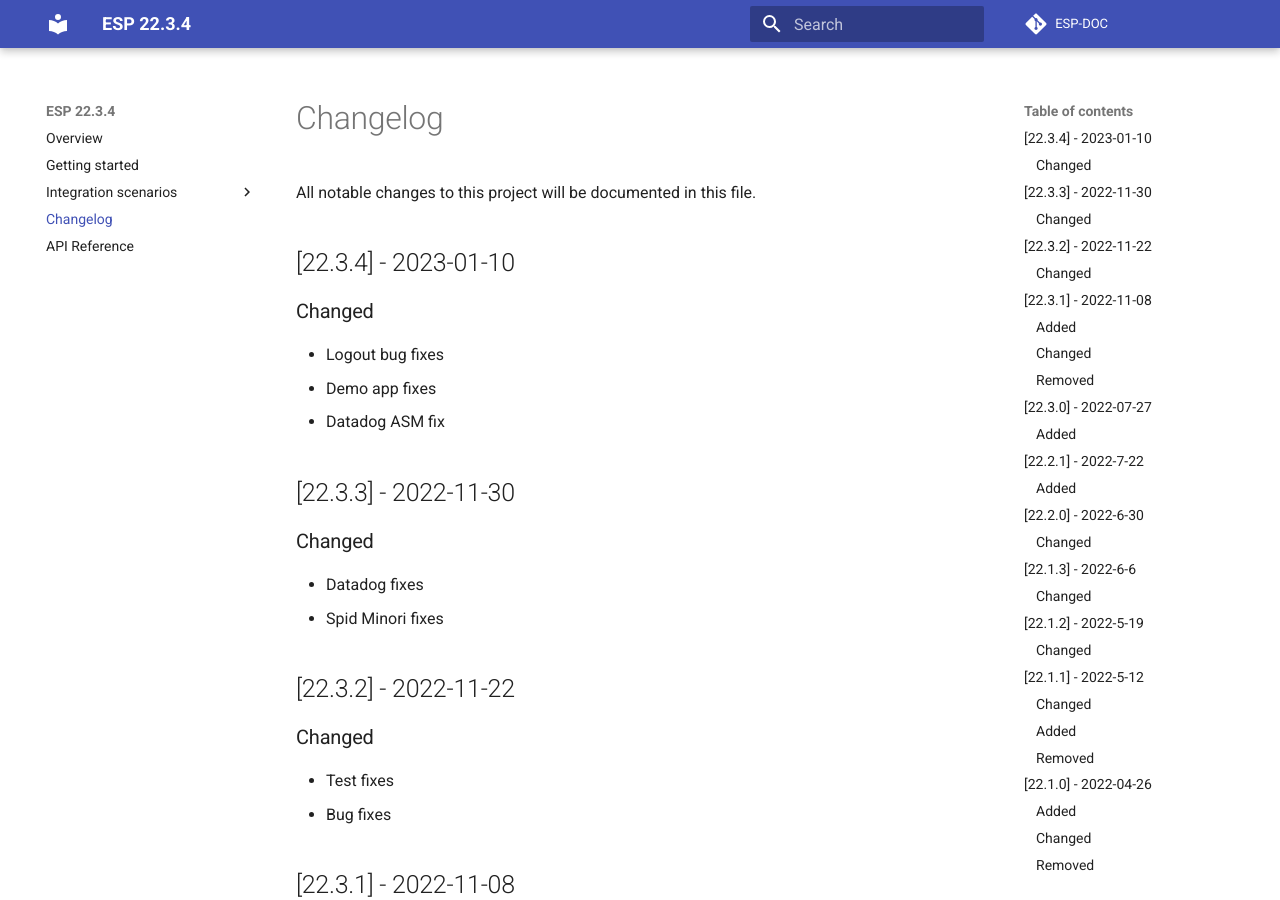
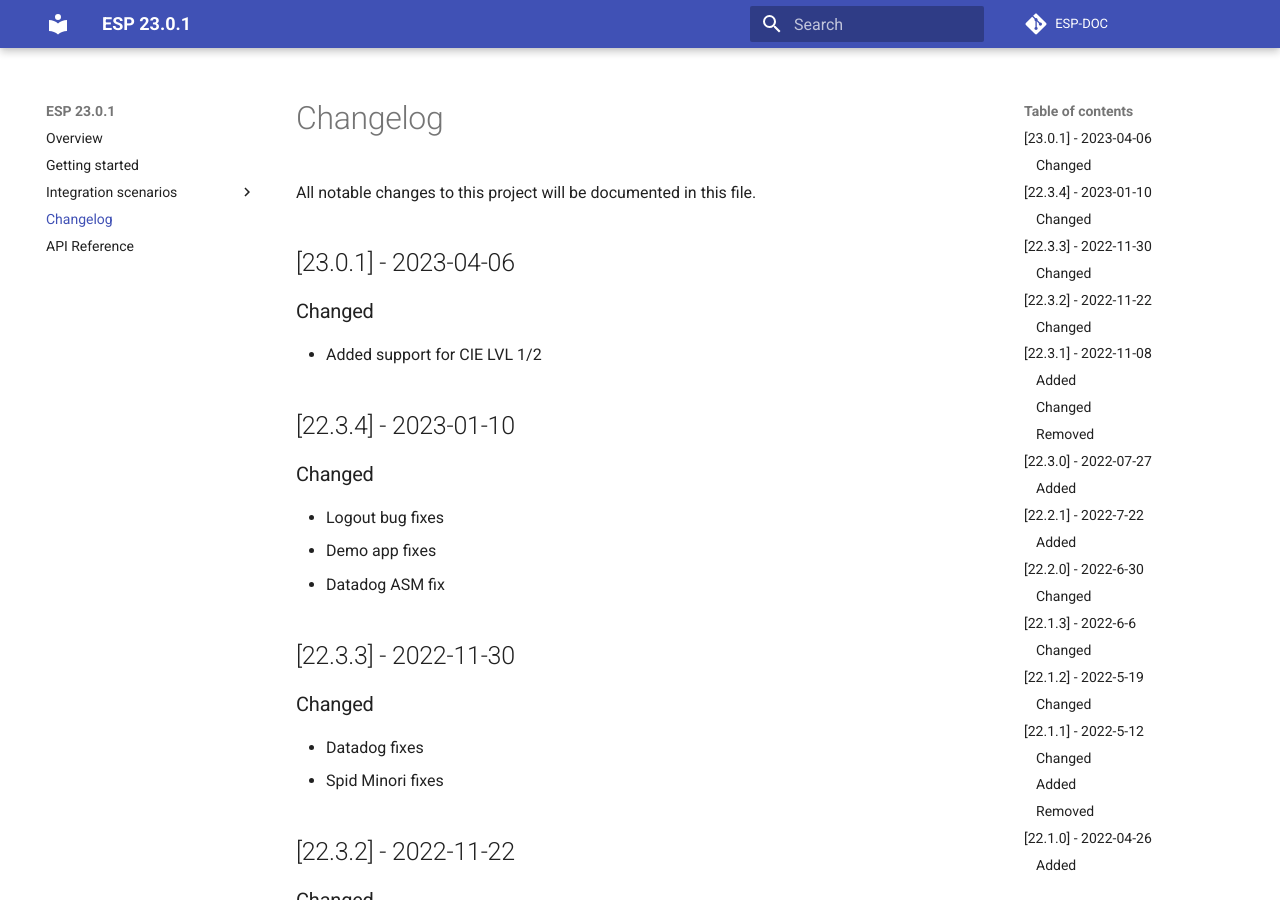
Before and after one commit to namirialgroup/esp-docs, an MkDocs documentation site: the page built from docs/changelog.md, in a window 1280 px wide and 900 px high. Built offline with MkDocs 1.6.1 and Material for MkDocs 9.7.7, drawn with Linux system fonts in a browser that asks for light colours; comment, search, counter and statistics services are not loaded.

Commit message:
Added 23.0.1

```diff
--- a/docs/changelog.md
+++ b/docs/changelog.md
@@ -1,5 +1,11 @@
 # Changelog
 All notable changes to this project will be documented in this file.
+
+## [23.0.1] - 2023-04-06
+
+### Changed
+- Added support for CIE LVL 1/2
+
 
 ## [22.3.4] - 2023-01-10
 
--- a/mkdocs.yml
+++ b/mkdocs.yml
@@ -1,4 +1,4 @@
-site_name: ESP 22.3.4
+site_name: ESP 23.0.1
 theme:
   name: 'material'
   features:
```
Also changed, not shown: 1 other file.
